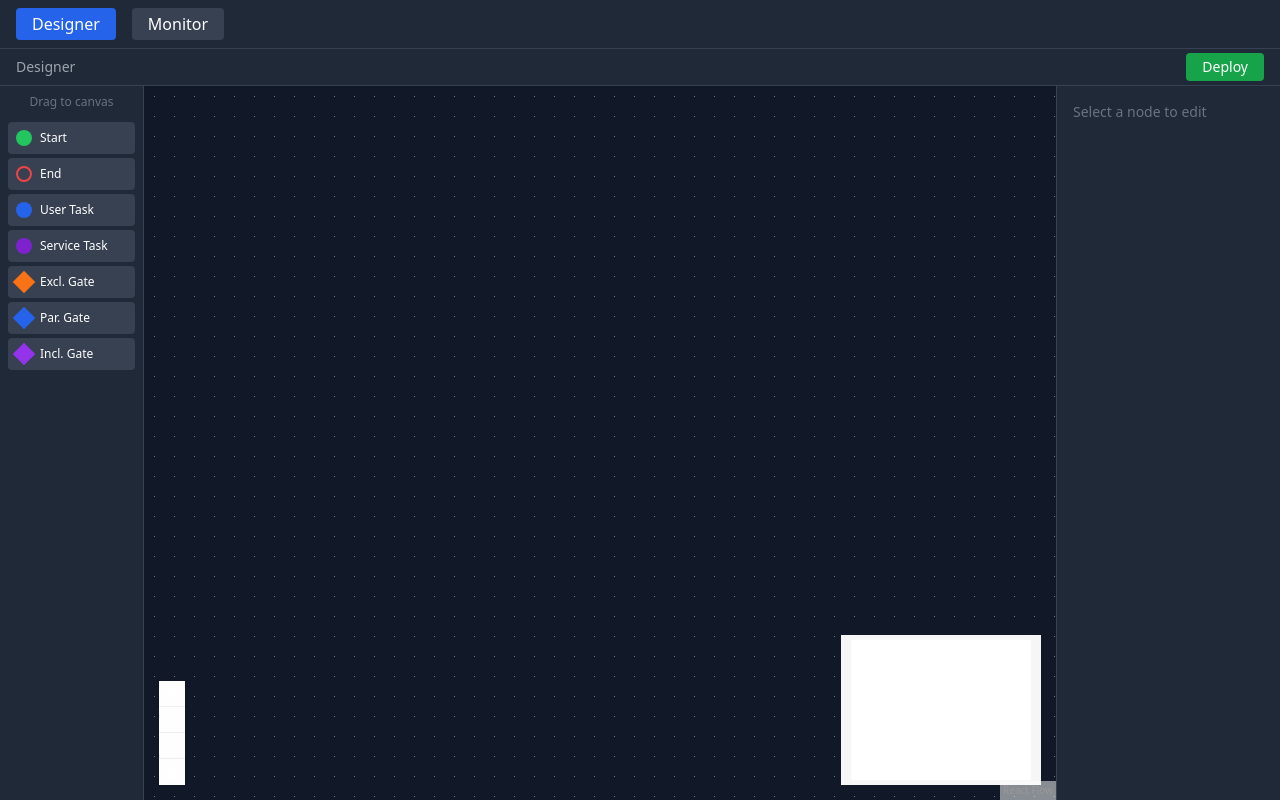
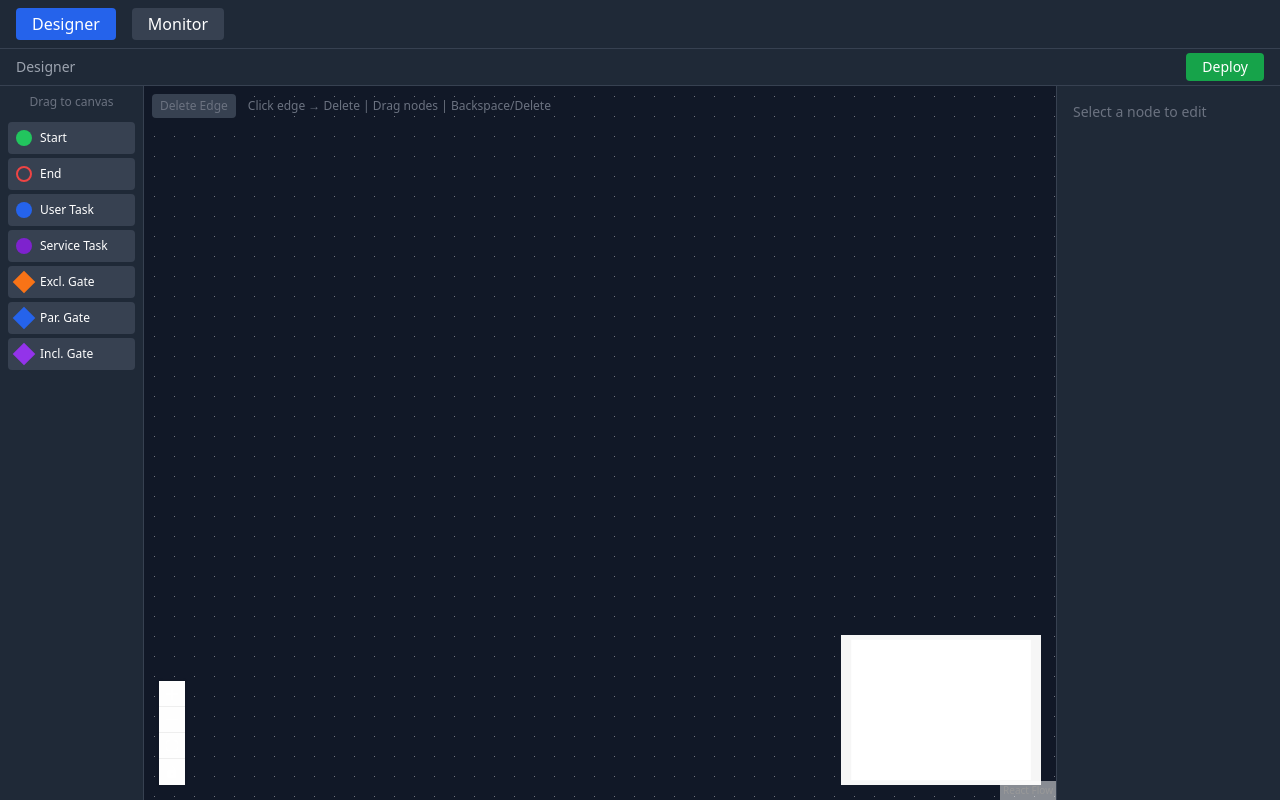
Before and after one commit to caesargattusokais/workflow-engine, a React (Vite) app in the folder workflow-engine-web/: page / in a window 1280 px wide. Built offline with nearby package versions, Linux system fonts and the light colour scheme; the HTML template or start-up script is replaced by a standard one.

Commit message:
fix: add mouse interactions — drag nodes, click edge to select, toolbar delete buttons

```diff
--- a/workflow-engine-web/src/designer/DesignerPage.tsx
+++ b/workflow-engine-web/src/designer/DesignerPage.tsx
@@ -18,6 +18,13 @@ export default function DesignerPage() {
     setSelectedNode(updatedNode);
   }, [nodes, setNodes]);
 
+  const handleDeleteNode = useCallback(() => {
+    if (!selectedNode) return;
+    setNodes(nodes.filter(n => n.id !== selectedNode.id));
+    setEdges(edges.filter(e => e.source !== selectedNode.id && e.target !== selectedNode.id));
+    setSelectedNode(null);
+  }, [selectedNode, nodes, edges, setNodes, setEdges]);
+
   const handleDeploy = async () => {
     if (nodes.length === 0) { alert('Add some nodes first'); return; }
     try {
@@ -30,7 +37,15 @@ export default function DesignerPage() {
   return (
     <div className="flex flex-col h-full">
       <div className="bg-gray-800 border-b border-gray-700 px-4 py-1 flex justify-between items-center">
-        <span className="text-sm text-gray-400">Designer</span>
+        <div className="flex items-center gap-3">
+          <span className="text-sm text-gray-400">Designer</span>
+          {selectedNode && (
+            <button onClick={handleDeleteNode}
+              className="bg-red-600 hover:bg-red-500 text-white text-xs px-2 py-0.5 rounded">
+              Delete Node
+            </button>
+          )}
+        </div>
         <button onClick={handleDeploy}
           className="bg-green-600 hover:bg-green-500 text-white text-sm px-4 py-1 rounded">
           Deploy
--- a/workflow-engine-web/src/designer/FlowCanvas.tsx
+++ b/workflow-engine-web/src/designer/FlowCanvas.tsx
@@ -1,4 +1,4 @@
-import { useCallback, useRef, type Dispatch, type SetStateAction } from 'react';
+import { useCallback, useRef, useState, type Dispatch, type SetStateAction } from 'react';
 import {
   ReactFlow, Background, Controls, MiniMap,
   addEdge, Connection, MarkerType,
@@ -21,12 +21,14 @@ let nodeIdCounter = 0;
 
 export default function FlowCanvas({ nodes, edges, onNodesChange, onEdgesChange, setNodes, setEdges, onNodeSelect }: FlowCanvasProps) {
   const reactFlowWrapper = useRef<HTMLDivElement>(null);
+  const [selectedEdgeId, setSelectedEdgeId] = useState<string | null>(null);
 
   const onConnect = useCallback((params: Connection) => {
     setEdges((eds: Edge[]) => addEdge({
       ...params,
       markerEnd: { type: MarkerType.ArrowClosed, color: '#666' },
-      style: { stroke: '#666', strokeWidth: 2 }
+      style: { stroke: '#666', strokeWidth: 2, cursor: 'pointer' },
+      interactionWidth: 20
     }, eds));
   }, [setEdges]);
 
@@ -47,16 +49,55 @@ export default function FlowCanvas({ nodes, edges, onNodesChange, onEdgesChange,
       id: `node_${++nodeIdCounter}`,
       type,
       position,
-      data: { name: type, assignee: '', candidateGroups: [], handlerClass: '' }
+      data: { name: type, assignee: '', candidateGroups: [], handlerClass: '' },
+      draggable: true,
+      selectable: true
     };
     setNodes([...nodes, newNode]);
   }, [nodes, setNodes]);
 
-  const onNodeClick = useCallback((_: unknown, node: Node) => onNodeSelect(node), [onNodeSelect]);
-  const onPaneClick = useCallback(() => onNodeSelect(null), [onNodeSelect]);
+  const onNodeClick = useCallback((_: unknown, node: Node) => {
+    onNodeSelect(node);
+    setSelectedEdgeId(null);
+  }, [onNodeSelect]);
+
+  const onPaneClick = useCallback(() => {
+    onNodeSelect(null);
+    setSelectedEdgeId(null);
+  }, [onNodeSelect]);
+
+  const onEdgeClick = useCallback((_: unknown, edge: Edge) => {
+    onNodeSelect(null);
+    setSelectedEdgeId(edge.id);
+  }, [onNodeSelect]);
+
+  // Delete selected items
+  const deleteSelected = useCallback(() => {
+    if (selectedEdgeId) {
+      setEdges(eds => eds.filter(e => e.id !== selectedEdgeId));
+      setSelectedEdgeId(null);
+    }
+  }, [selectedEdgeId, setEdges]);
 
   return (
-    <div ref={reactFlowWrapper} className="flex-1 h-full" style={{ minHeight: 400 }}>
+    <div ref={reactFlowWrapper} className="flex-1 h-full relative" style={{ minHeight: 400 }}>
+      {/* Toolbar */}
+      <div className="absolute top-2 left-2 z-10 flex gap-1">
+        <button
+          onClick={deleteSelected}
+          disabled={!selectedEdgeId}
+          className={`text-xs px-2 py-1 rounded ${selectedEdgeId
+            ? 'bg-red-600 hover:bg-red-500 text-white'
+            : 'bg-gray-700 text-gray-500 cursor-not-allowed'}`}
+          title="Delete selected edge (or press Delete key)"
+        >
+          Delete Edge
+        </button>
+        <span className="text-xs text-gray-500 self-center ml-2">
+          Click edge → Delete | Drag nodes | Backspace/Delete
+        </span>
+      </div>
+
       <ReactFlow
         nodes={nodes}
         edges={edges}
@@ -66,11 +107,17 @@ export default function FlowCanvas({ nodes, edges, onNodesChange, onEdgesChange,
         onDrop={onDrop}
         onDragOver={onDragOver}
         onNodeClick={onNodeClick}
+        onEdgeClick={onEdgeClick}
         onPaneClick={onPaneClick}
         nodeTypes={nodeTypes}
         fitView
         deleteKeyCode={['Backspace', 'Delete']}
         multiSelectionKeyCode="Shift"
+        defaultEdgeOptions={{
+          style: { stroke: '#666', strokeWidth: 2, cursor: 'pointer' },
+          markerEnd: { type: MarkerType.ArrowClosed, color: '#666' },
+          interactionWidth: 20
+        }}
       >
         <Background />
         <Controls />
```
